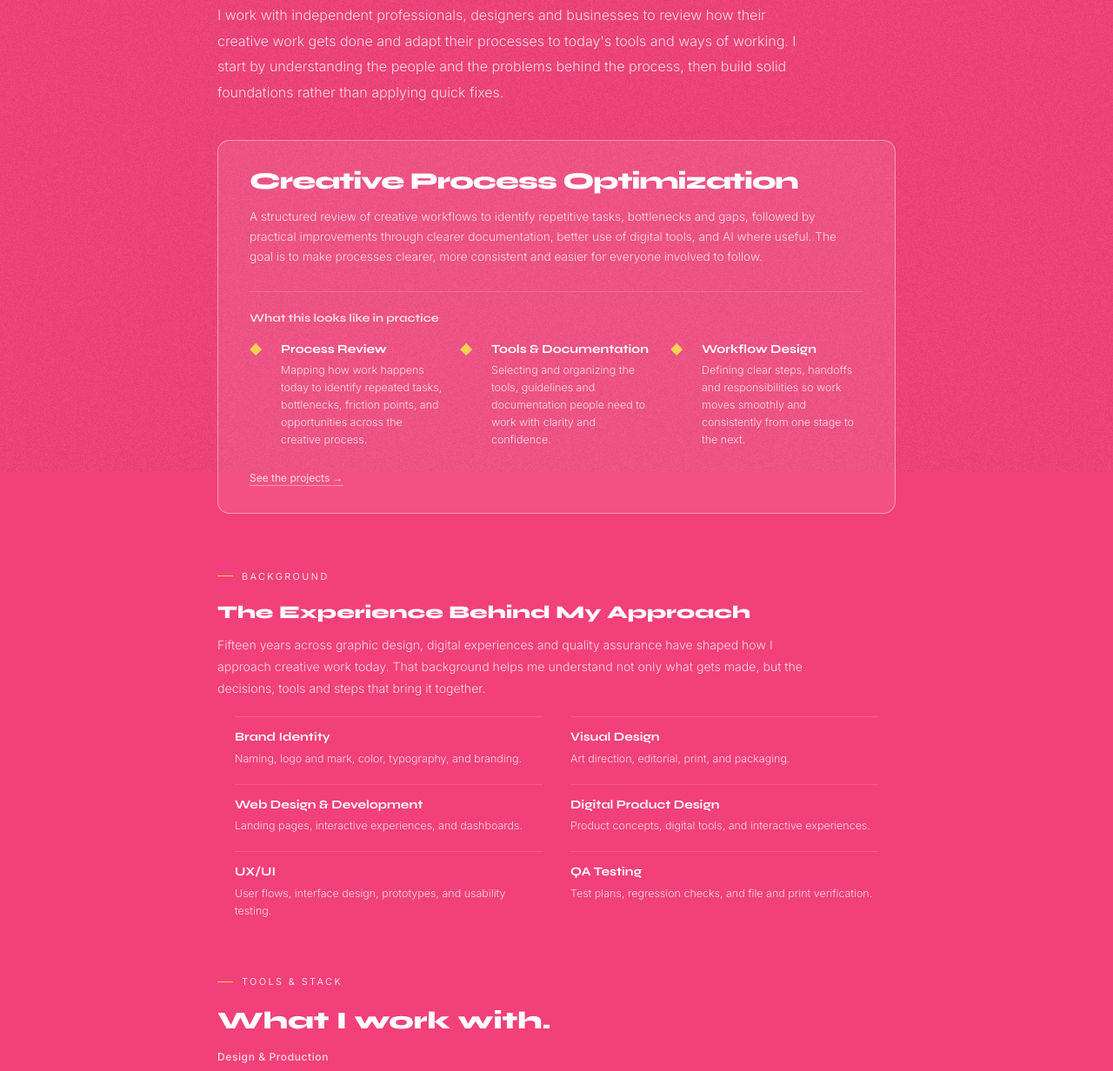
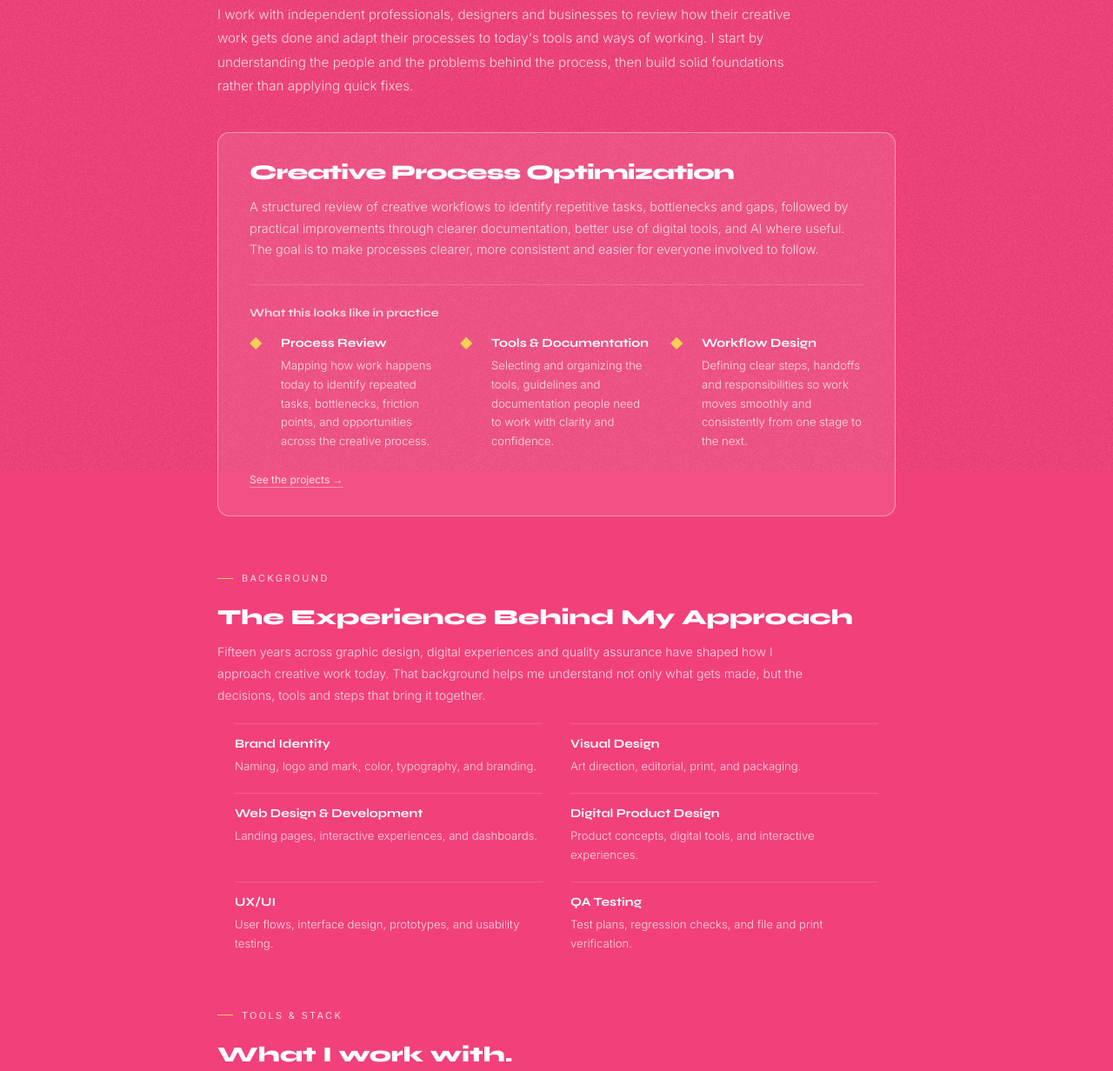
Before and after one commit to laumujica/lauramujica, a plain HTML site: page pages/services/index.html in a window 1280 px wide. Shown: the part 257-1489 px from the top of the page at 87% size. Drawn offline with Linux system fonts and the light colour scheme.

Commit message:
Refine Services typography hierarchy

```diff
--- a/pages/services/index.html
+++ b/pages/services/index.html
@@ -45,10 +45,16 @@
     <link rel="stylesheet" href="/css/styles.css?v=project-refinements-20261014" />
 
     <style>
-      /* Services hierarchy */
+      /* Services typography and hierarchy */
+      #services .page-title {
+        font-size: clamp(2rem, 6vw, 2.7rem);
+        line-height: 1.05;
+      }
       #services .services-intro {
         max-width: 680px;
         margin-bottom: 2.5rem;
+        font-size: 0.95rem;
+        line-height: 1.8;
       }
       #services .services-primary {
         margin-bottom: 0;
@@ -66,16 +72,16 @@
         background: rgba(255, 255, 255, 0.12);
       }
       #services .service-featured .svc-name {
-        font-size: clamp(1rem, 3.2vw, 1.7rem);
+        font-size: clamp(1.15rem, 2.8vw, 1.5rem);
         font-weight: 800;
-        line-height: 1.1;
+        line-height: 1.15;
         letter-spacing: -0.035em;
-        white-space: nowrap;
+        white-space: normal;
         margin: 0 0 0.85rem;
       }
       #services .service-featured .svc-desc {
         max-width: 690px;
-        font-size: 0.85rem;
+        font-size: 0.9rem;
         line-height: 1.7;
         margin: 0 0 1.7rem;
       }
@@ -86,7 +92,7 @@
       #services .services-practice-title {
         margin: 0 0 1rem;
         color: var(--white80);
-        font: 700 0.82rem/1.35 "Syne", sans-serif;
+        font: 700 0.82rem/1.4 "Syne", sans-serif;
       }
       #services .services-practice-list {
         display: grid;
@@ -114,14 +120,14 @@
       #services .services-practice-item h4 {
         margin: 0 0 0.35rem;
         color: var(--white);
-        font: 700 0.88rem/1.35 "Syne", sans-serif;
+        font: 700 0.88rem/1.4 "Syne", sans-serif;
       }
       #services .services-practice-item p {
         margin: 0;
         color: var(--white80);
-        font-size: 0.78rem;
+        font-size: 0.82rem;
         font-weight: 300;
-        line-height: 1.6;
+        line-height: 1.65;
       }
       #services .services-project-link {
         margin-top: 1.25rem;
@@ -129,7 +135,7 @@
       #services .services-section-heading {
         margin: 0 0 0.85rem;
         color: var(--white);
-        font: 800 clamp(1.05rem, 2.4vw, 1.3rem)/1.1 "Syne", sans-serif;
+        font: 800 clamp(1.25rem, 2.8vw, 1.55rem)/1.15 "Syne", sans-serif;
       }
       #services .services-craft {
         margin-top: 3.5rem;
@@ -157,14 +163,14 @@
       #services .services-craft-item h3 {
         margin: 0 0 0.35rem;
         color: var(--white);
-        font: 700 0.88rem/1.35 "Syne", sans-serif;
+        font: 700 0.88rem/1.4 "Syne", sans-serif;
       }
       #services .services-craft-item p {
         margin: 0;
         color: var(--white80);
-        font-size: 0.78rem;
+        font-size: 0.82rem;
         font-weight: 300;
-        line-height: 1.6;
+        line-height: 1.65;
       }
       #services .testimonial-card:not(.is-expanded) .testimonial-body p:not(:first-child) {
         display: none;
@@ -185,7 +191,7 @@
         border: 0;
         background: none;
         color: var(--white80);
-        font: 500 0.75rem/1.4 "Inter", sans-serif;
+        font: 500 0.78rem/1.45 "Inter", sans-serif;
         text-decoration: underline;
         text-underline-offset: 3px;
         cursor: pointer;
@@ -207,8 +213,8 @@
           padding: 1.5rem 1.25rem;
         }
         #services .service-featured .svc-name {
-          font-size: clamp(0.82rem, 3.4vw, 1.15rem);
-          letter-spacing: -0.045em;
+          font-size: clamp(1rem, 4vw, 1.2rem);
+          letter-spacing: -0.035em;
         }
         #services .service-row.service-featured:hover {
           padding-left: 1.25rem;
@@ -348,16 +354,7 @@
         </section>
 
         <div class="page-eyebrow">Tools & stack</div>
-        <h3
-          style="
-            font-family: &quot;Syne&quot;, sans-serif;
-            font-weight: 800;
-            font-size: clamp(1.3rem, 3vw, 1.75rem);
-            line-height: 1;
-            color: var(--white);
-            margin-bottom: 1.25rem;
-          "
-        >
+        <h3 class="services-section-heading tools-section-heading">
           What I work with.
         </h3>
         <div class="tools-stack">
@@ -408,7 +405,7 @@
         <!-- Testimonials -->
         <section class="services-testimonials" aria-labelledby="testimonials-title">
           <div class="page-eyebrow">Testimonials</div>
-          <h3 class="testimonials-title" id="testimonials-title">Kind words from lovely people</h3>
+          <h3 class="testimonials-title services-section-heading" id="testimonials-title">Kind words from lovely people</h3>
           <p class="testimonials-intro">The work tells one part of the story. Clients and colleagues tell the rest.</p>
 
           <div class="testimonials-grid">
```
